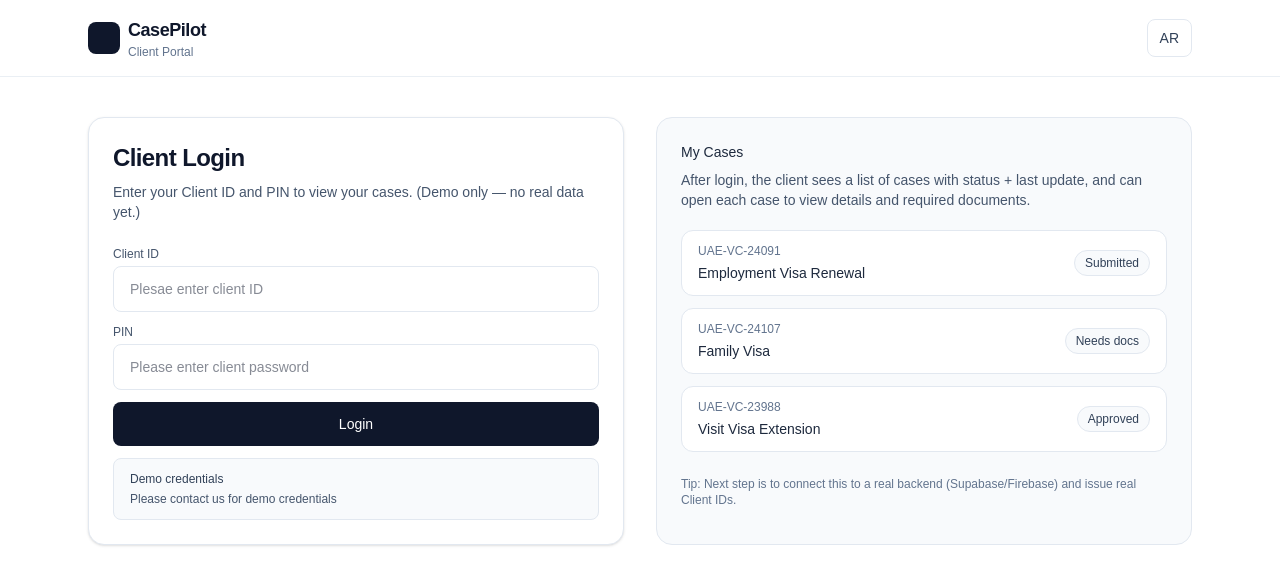
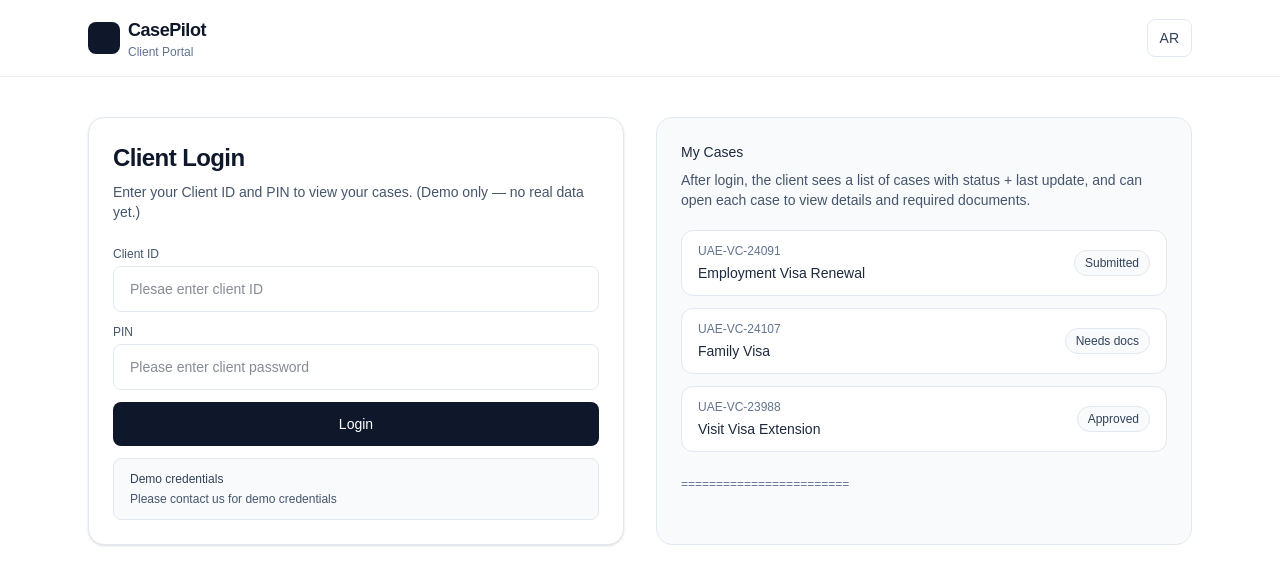
Before and after one commit to mhmdgoma1/casepilot, a Next.js app in the folder apps/web/: page /client in a window 1280 px wide. Shown: the top 584 px of the page. Built offline with nearby package versions, Linux system fonts and the light colour scheme.

Commit message:
updated demo data

```diff
--- a/apps/web/src/app/client/page.tsx
+++ b/apps/web/src/app/client/page.tsx
@@ -91,7 +91,7 @@
     status_needs_docs: "Needs docs",
 
     tip:
-      "Tip: Next step is to connect this to a real backend (Supabase/Firebase) and issue real Client IDs.",
+      "========================",
     footer: "Built for UAE Visa & Typing Offices.",
   },
   ar: {
```
